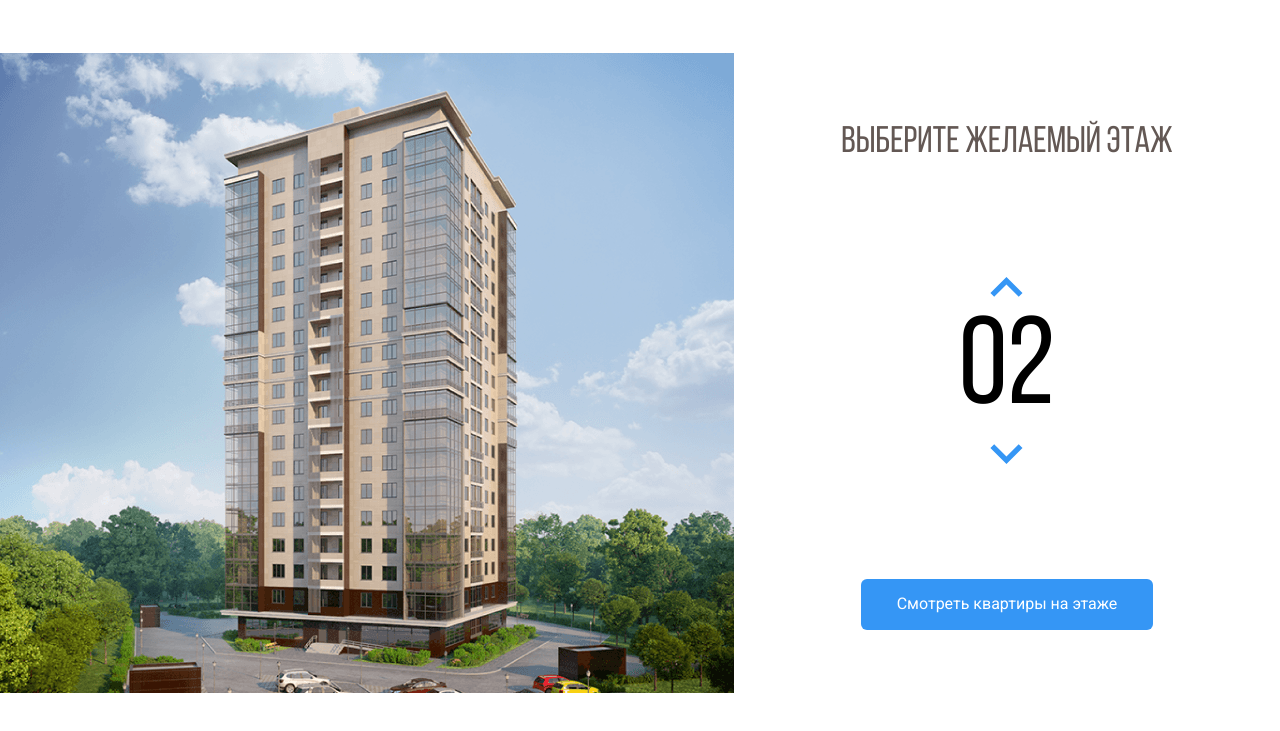
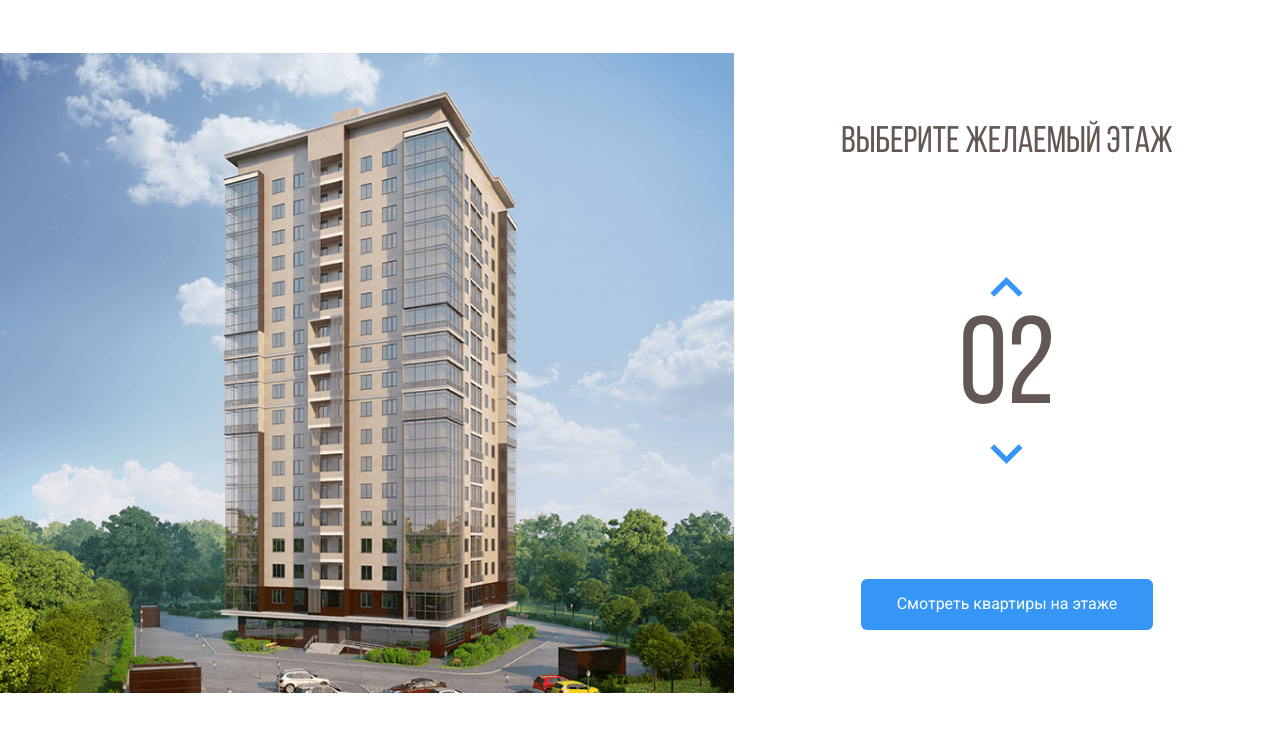
Before and after one commit to maximfd/melody, a plain HTML site: page index.html in a window 1280 px wide. Shown: the part 69-800 px from the top of the page. Drawn offline with Linux system fonts and the light colour scheme.

Commit message:
Поменял цвет счетчика этажей

```diff
--- a/css/style.css
+++ b/css/style.css
@@ -118,6 +118,7 @@ body {
 .counter {
     font-family: "Bebas Neue";
     font-size: 124px;
+    color: #635854;
 }
 
 .button-primary {
```
